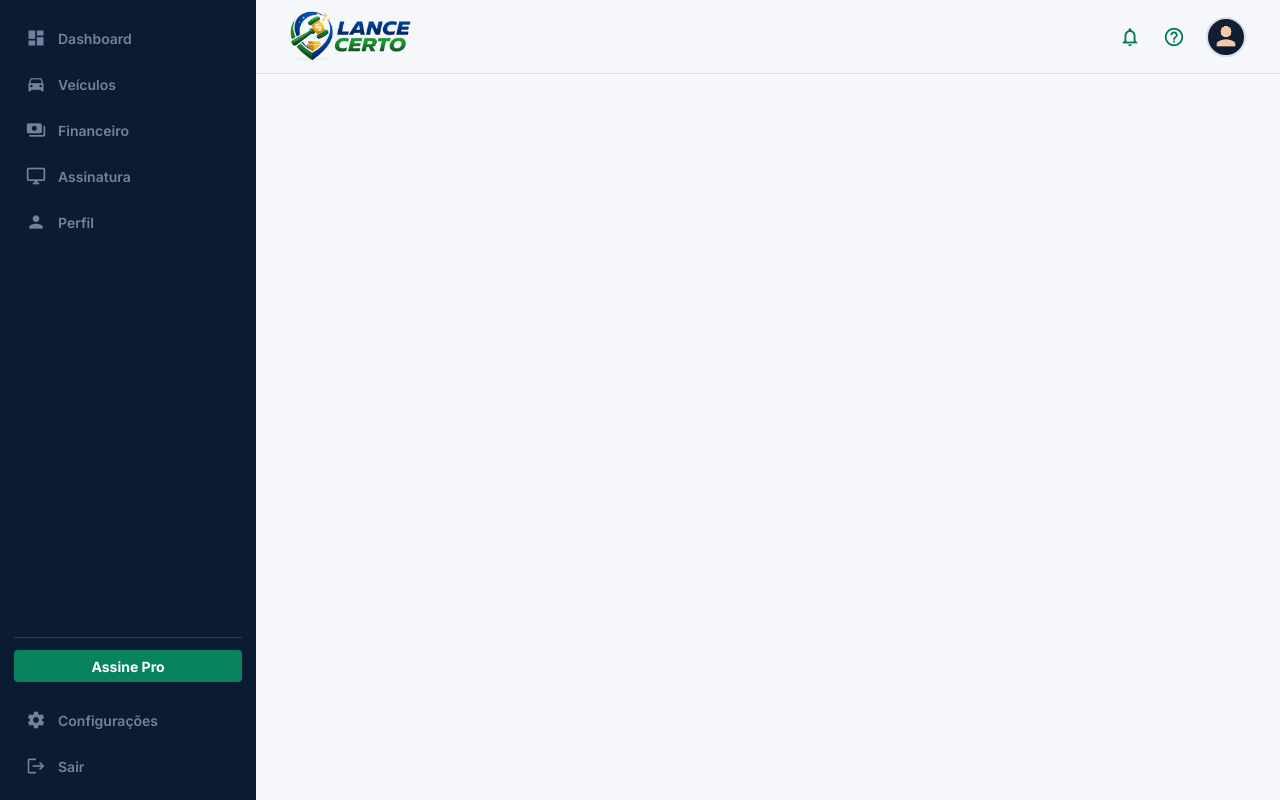
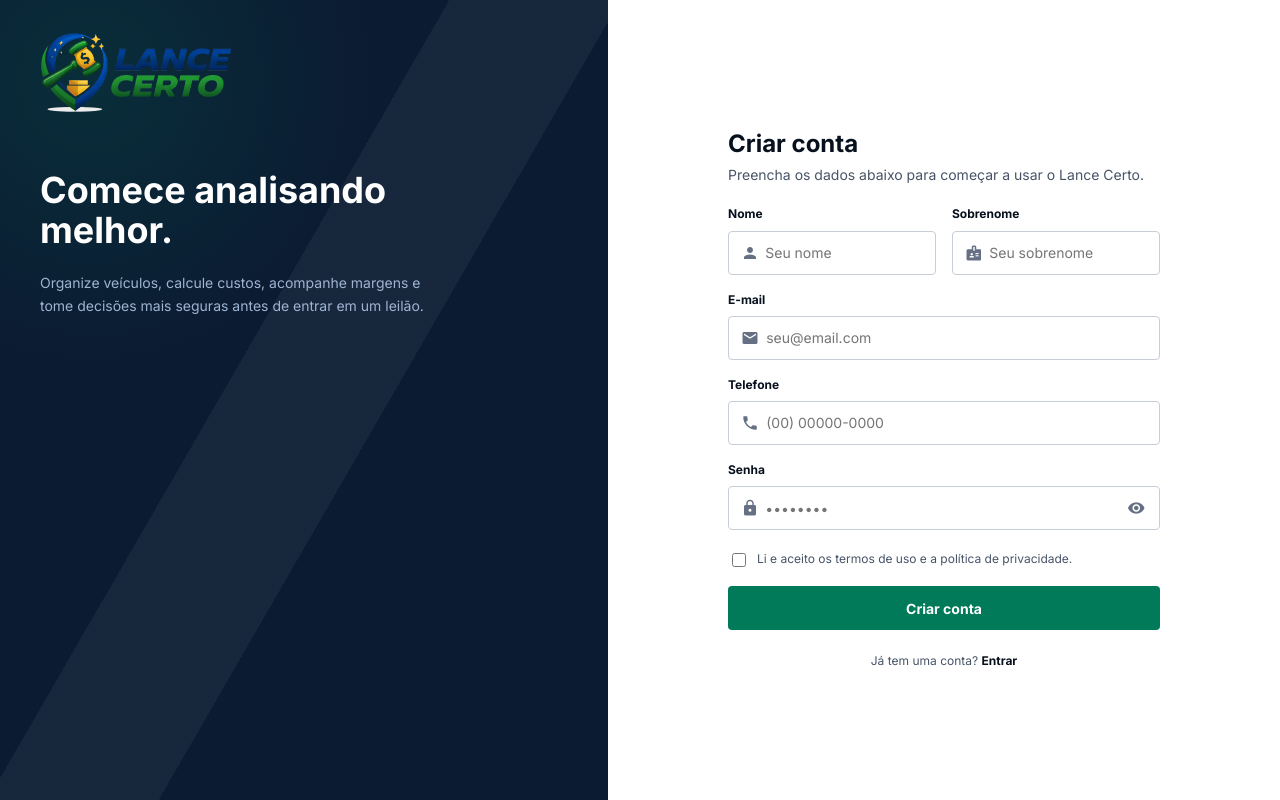
Before and after one commit to erick-jean/lance-certo-web, an Angular app: page /criar-conta in a window 1280 px wide. Before the commit this address led to /. Built offline with nearby package versions, Linux system fonts and the light colour scheme.

Commit message:
feat: add registration page with form, routing, and password visibility toggle

```diff
--- a/src/app/app.routes.ts
+++ b/src/app/app.routes.ts
@@ -9,12 +9,18 @@ import { Finance } from './pages/finance/finance';
 import { Subscription } from './pages/subscription/subscription';
 import { Settings } from './pages/settings/settings';
 import { Login } from './pages/login/login';
+import { Register } from './pages/register/register';
 import { authGuard, loginGuard } from './core/auth.guard';
 
 export const routes: Routes = [
   {
     path: 'login',
     component: Login,
+    canActivate: [loginGuard],
+  },
+  {
+    path: 'criar-conta',
+    component: Register,
     canActivate: [loginGuard],
   },
   {
--- a/src/app/app.ts
+++ b/src/app/app.ts
@@ -13,11 +13,15 @@ import { Sidebar } from './shared/components/sidebar/sidebar';
 export class App {
   private readonly router = inject(Router);
   protected readonly title = signal('lance-certo-web');
-  protected readonly isAuthPage = signal(this.router.url.startsWith('/login'));
+  protected readonly isAuthPage = signal(this.isAuthenticationRoute(this.router.url));
 
   constructor() {
     this.router.events.pipe(filter((event): event is NavigationEnd => event instanceof NavigationEnd)).subscribe((event) => {
-      this.isAuthPage.set(event.urlAfterRedirects.startsWith('/login'));
+      this.isAuthPage.set(this.isAuthenticationRoute(event.urlAfterRedirects));
     });
   }
+
+  private isAuthenticationRoute(url: string): boolean {
+    return url.startsWith('/login') || url.startsWith('/criar-conta');
+  }
 }
--- a/src/app/pages/login/login.html
+++ b/src/app/pages/login/login.html
@@ -50,7 +50,7 @@
 
       <button class="submit-button" type="submit">Entrar</button>
 
-      <p class="signup-text">Ainda não tem uma conta? <a href="#">Criar conta</a></p>
+      <p class="signup-text">Ainda não tem uma conta? <a routerLink="/criar-conta">Criar conta</a></p>
     </form>
   </main>
 </section>
--- /dev/null
+++ b/src/app/pages/register/register.html
@@ -0,0 +1,77 @@
+<section class="register-page">
+  <aside class="register-hero">
+    <a class="brand-mark" routerLink="/login" aria-label="Lance Certo">
+      <img src="/logo.png" alt="Lance Certo" />
+    </a>
+
+    <div class="hero-copy">
+      <h1>Comece analisando melhor.</h1>
+      <p>
+        Organize veículos, calcule custos, acompanhe margens e tome decisões mais seguras antes de entrar em um leilão.
+      </p>
+    </div>
+  </aside>
+
+  <main class="register-panel">
+    <form class="register-card">
+      <header>
+        <h2>Criar conta</h2>
+        <p>Preencha os dados abaixo para começar a usar o Lance Certo.</p>
+      </header>
+
+      <div class="form-row">
+        <label>
+          <span>Nome</span>
+          <div class="input-field">
+            <mat-icon aria-hidden="true">person</mat-icon>
+            <input type="text" placeholder="Seu nome" autocomplete="given-name" />
+          </div>
+        </label>
+
+        <label>
+          <span>Sobrenome</span>
+          <div class="input-field">
+            <mat-icon aria-hidden="true">badge</mat-icon>
+            <input type="text" placeholder="Seu sobrenome" autocomplete="family-name" />
+          </div>
+        </label>
+      </div>
+
+      <label>
+        <span>E-mail</span>
+        <div class="input-field">
+          <mat-icon aria-hidden="true">mail</mat-icon>
+          <input type="email" placeholder="seu@email.com" autocomplete="email" />
+        </div>
+      </label>
+
+      <label>
+        <span>Telefone</span>
+        <div class="input-field">
+          <mat-icon aria-hidden="true">phone</mat-icon>
+          <input type="tel" placeholder="(00) 00000-0000" autocomplete="tel" />
+        </div>
+      </label>
+
+      <label>
+        <span>Senha</span>
+        <div class="input-field">
+          <mat-icon aria-hidden="true">lock</mat-icon>
+          <input [type]="showPassword() ? 'text' : 'password'" placeholder="••••••••" autocomplete="new-password" />
+          <button type="button" aria-label="Mostrar ou ocultar senha" (click)="togglePassword()">
+            <mat-icon aria-hidden="true">{{ showPassword() ? 'visibility_off' : 'visibility' }}</mat-icon>
+          </button>
+        </div>
+      </label>
+
+      <label class="terms-check">
+        <input type="checkbox" />
+        <span>Li e aceito os termos de uso e a política de privacidade.</span>
+      </label>
+
+      <button class="submit-button" type="submit">Criar conta</button>
+
+      <p class="signin-text">Já tem uma conta? <a routerLink="/login">Entrar</a></p>
+    </form>
+  </main>
+</section>
--- /dev/null
+++ b/src/app/pages/register/register.scss
@@ -0,0 +1,245 @@
+.register-page {
+  display: grid;
+  grid-template-columns: minmax(22rem, 0.95fr) minmax(30rem, 1.05fr);
+  min-height: 100dvh;
+  background: #ffffff;
+}
+
+.register-hero {
+  position: relative;
+  display: grid;
+  align-content: start;
+  overflow: hidden;
+  background: #0b1b32;
+  color: #ffffff;
+  padding: 2rem 2.5rem;
+
+  &::before {
+    position: absolute;
+    inset: 0;
+    background:
+      linear-gradient(120deg, transparent 0 42%, rgb(255 255 255 / 0.05) 42% 58%, transparent 58%),
+      radial-gradient(circle at 15% 10%, rgb(0 122 88 / 0.2), transparent 32%);
+    content: '';
+  }
+}
+
+.brand-mark,
+.hero-copy {
+  position: relative;
+  z-index: 1;
+}
+
+.brand-mark {
+  display: inline-flex;
+  width: 12rem;
+  align-items: center;
+  margin-bottom: 3.5rem;
+
+  img {
+    width: 100%;
+    height: auto;
+    object-fit: contain;
+  }
+}
+
+.hero-copy {
+  max-width: 25rem;
+
+  h1 {
+    color: #ffffff;
+    font-size: 2.25rem;
+    font-weight: var(--font-weight-bold);
+    line-height: 1.12;
+  }
+
+  p {
+    color: #9fb4d1;
+    font-size: var(--font-size-sm);
+    line-height: var(--line-height-relaxed);
+    margin-top: 1.25rem;
+  }
+}
+
+.register-panel {
+  display: grid;
+  min-height: 100dvh;
+  place-items: center;
+  padding: 2rem;
+}
+
+.register-card {
+  display: grid;
+  width: min(100%, 27rem);
+  gap: 1rem;
+
+  header {
+    margin-bottom: 0.25rem;
+  }
+
+  h2 {
+    color: #07101d;
+    font-size: var(--font-size-2xl);
+    font-weight: var(--font-weight-bold);
+  }
+
+  p {
+    color: #475467;
+    font-size: var(--font-size-sm);
+    margin-top: 0.35rem;
+  }
+
+  label {
+    display: grid;
+    gap: 0.45rem;
+  }
+
+  label > span {
+    color: #07101d;
+    font-size: var(--font-size-xs);
+    font-weight: var(--font-weight-bold);
+  }
+}
+
+.form-row {
+  display: grid;
+  grid-template-columns: repeat(2, minmax(0, 1fr));
+  gap: 1rem;
+}
+
+.input-field {
+  display: flex;
+  align-items: center;
+  min-height: 2.75rem;
+  border: 1px solid #c7ced9;
+  border-radius: var(--radius-sm);
+  background: #ffffff;
+  color: #667085;
+  padding: 0 0.75rem;
+
+  &:focus-within {
+    border-color: #007a58;
+    box-shadow: 0 0 0 3px rgb(0 122 88 / 0.14);
+  }
+
+  > mat-icon {
+    width: 1.125rem;
+    height: 1.125rem;
+    color: #667085;
+    font-size: 1.125rem;
+  }
+
+  input {
+    width: 100%;
+    min-width: 0;
+    border: 0;
+    outline: 0;
+    background: transparent;
+    color: #07101d;
+    font-size: var(--font-size-sm);
+    padding: 0 0.5rem;
+  }
+
+  button {
+    display: grid;
+    width: 1.5rem;
+    height: 1.5rem;
+    place-items: center;
+    border: 0;
+    background: transparent;
+    color: #667085;
+    cursor: pointer;
+    padding: 0;
+
+    mat-icon {
+      width: 1.125rem;
+      height: 1.125rem;
+      font-size: 1.125rem;
+    }
+  }
+}
+
+.terms-check {
+  display: flex !important;
+  align-items: flex-start;
+  gap: 0.5rem !important;
+  margin-top: 0.25rem;
+
+  input {
+    width: 0.875rem;
+    min-height: 0.875rem;
+    margin-top: 0.2rem;
+    accent-color: #007a58;
+  }
+
+  span {
+    color: #475467 !important;
+    font-size: var(--font-size-xs) !important;
+    font-weight: var(--font-weight-regular) !important;
+  }
+}
+
+.submit-button {
+  min-height: 2.75rem;
+  border: 0;
+  border-radius: var(--radius-sm);
+  background: #007a58;
+  color: #ffffff;
+  cursor: pointer;
+  font-size: var(--font-size-sm);
+  font-weight: var(--font-weight-bold);
+
+  &:hover {
+    background: #078c67;
+    box-shadow: 0 0.5rem 1rem rgb(0 122 88 / 0.18);
+    transform: translateY(-1px);
+  }
+}
+
+.signin-text {
+  color: #475467;
+  font-size: var(--font-size-xs) !important;
+  text-align: center;
+
+  a {
+    color: #07101d;
+    font-weight: var(--font-weight-bold);
+  }
+}
+
+@media (max-width: 900px) {
+  .register-page {
+    grid-template-columns: 1fr;
+  }
+
+  .register-hero {
+    min-height: 18rem;
+  }
+
+  .brand-mark {
+    margin-bottom: 2rem;
+  }
+
+  .register-panel {
+    min-height: auto;
+    padding: 2.5rem 1.25rem;
+  }
+}
+
+@media (max-width: 560px) {
+  .register-hero {
+    padding: 1.5rem;
+  }
+
+  .brand-mark {
+    width: 10rem;
+  }
+
+  .hero-copy h1 {
+    font-size: 1.9rem;
+  }
+
+  .form-row {
+    grid-template-columns: 1fr;
+  }
+}
--- /dev/null
+++ b/src/app/pages/register/register.ts
@@ -0,0 +1,18 @@
+import { Component, signal } from '@angular/core';
+import { RouterLink } from '@angular/router';
+import { MatIconModule } from '@angular/material/icon';
+
+@Component({
+  selector: 'app-register',
+  standalone: true,
+  imports: [MatIconModule, RouterLink],
+  templateUrl: './register.html',
+  styleUrl: './register.scss',
+})
+export class Register {
+  protected readonly showPassword = signal(false);
+
+  protected togglePassword(): void {
+    this.showPassword.update((visible) => !visible);
+  }
+}
```
